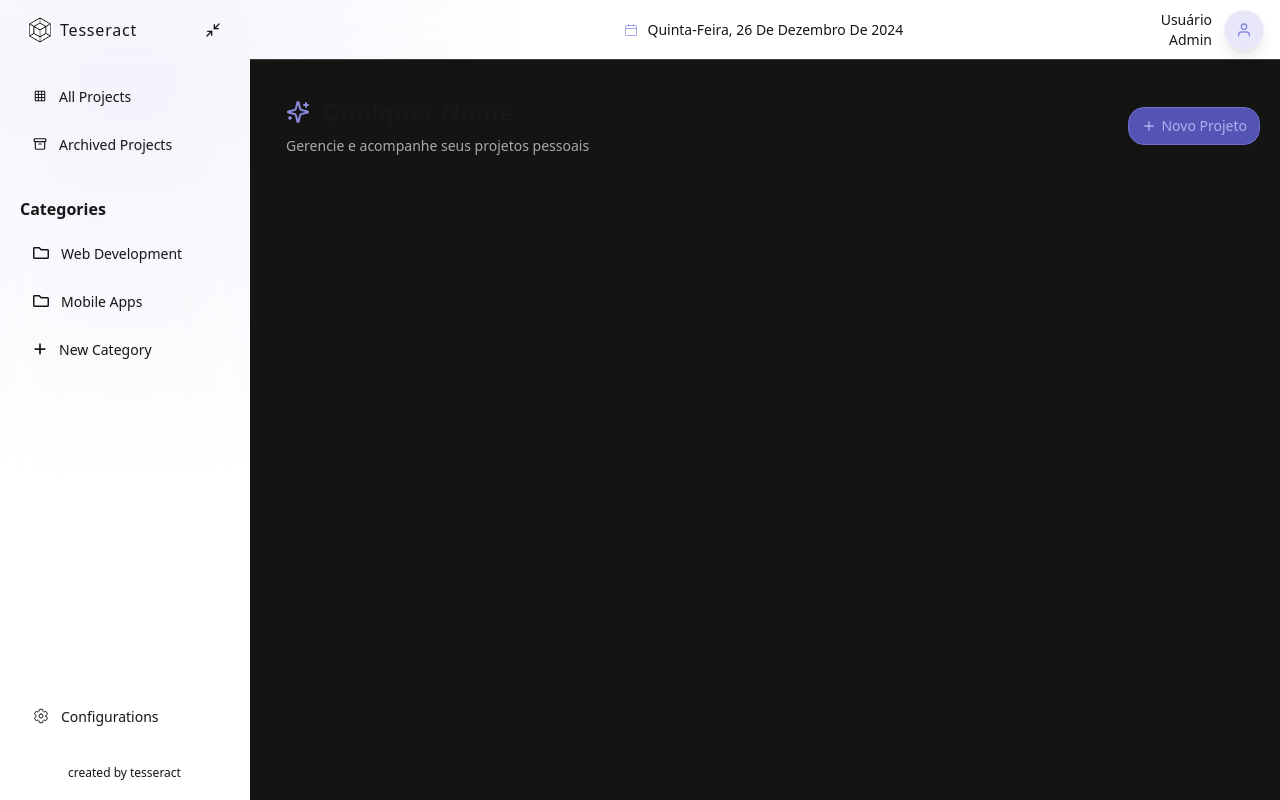
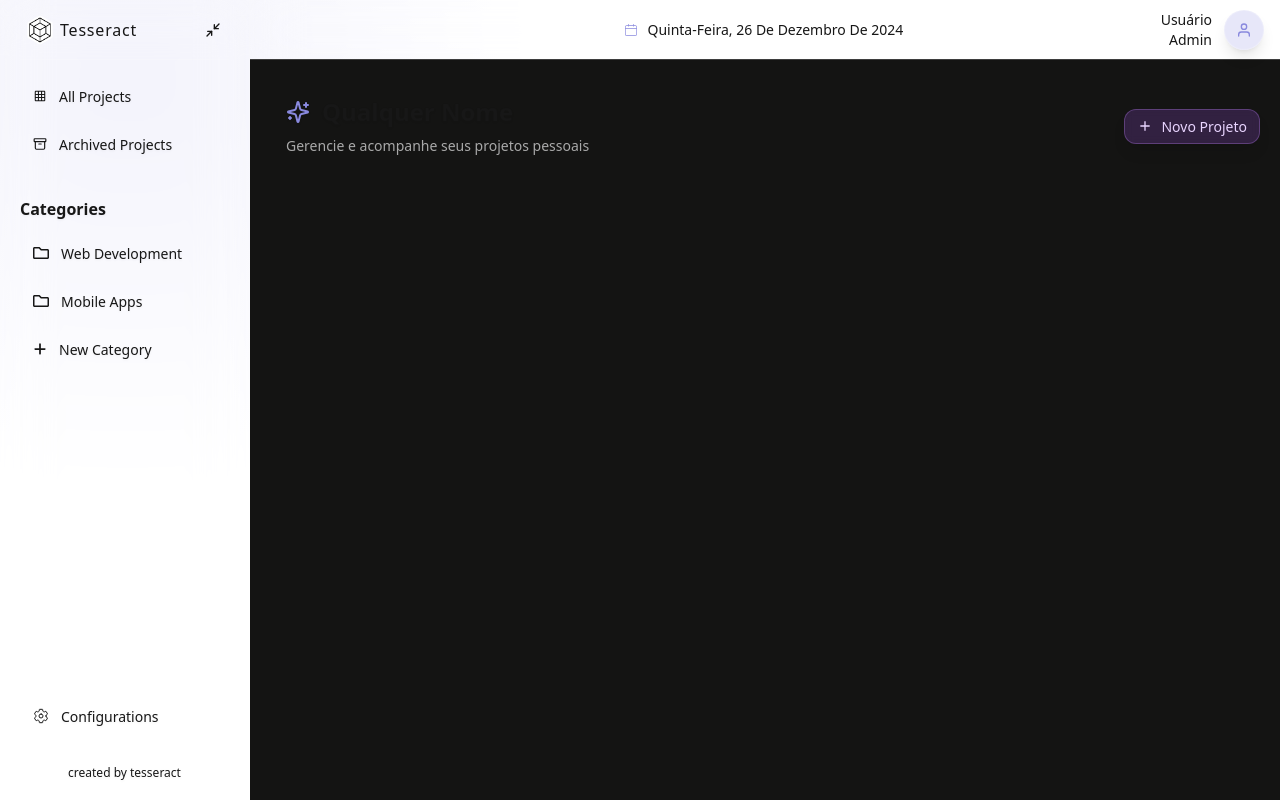
Before and after one commit to oPedroFranca/centralProjects, a Next.js app: page / in a window 1280 px wide. Built offline with nearby package versions, Linux system fonts and the light colour scheme.

Commit message:
On Going

```diff
--- a/src/app/page.tsx
+++ b/src/app/page.tsx
@@ -1,8 +1,7 @@
-import LayoutStructure from '@/shared/layout/LayoutStructure';
+import { HeaderPagesTitle } from '@/components/HeaderPagesTitle';
+import { BiPlus } from 'react-icons/bi';
+
 import * as S from './styles';
-import { HeaderPagesTitle } from '@/components/HeaderPagesTitle';
-import { Button } from '@/components';
-import { BiPlus } from 'react-icons/bi';
 
 export default function Home() {
   return (
@@ -11,25 +10,10 @@ export default function Home() {
         title="Qualquer Nome"
         description="Gerencie e acompanhe seus projetos pessoais"
         buttons={
-          <Button
-            className="
-              bg-secondary-purple-500
-              hover:bg-secondary-purple-600
-              text-secondary-purple-200
-              hover:text-white
-              border
-              border-secondary-purple-400
-              hover:border-secondary-purple-500
-              px-3
-              py-2
-              h-auto
-              rounded-lg
-              gap-1
-            "
-          >
-            <BiPlus className="h-4 w-4" />
+          <S.Button>
+            <BiPlus className="h-4 w-4 m-auto" />
             <span>Novo Projeto</span>
-          </Button>
+          </S.Button>
         }
       />
     </>
--- a/src/app/styles.ts
+++ b/src/app/styles.ts
@@ -1,14 +1,28 @@
-import tw from 'tailwind-styled-components';
+import tw from "tailwind-styled-components";
 
+export const Button = tw.button`
+  flex
+  gap-2
+  px-3
+  py-1.5
 
-export const MainArea = tw.div`
-  w-full
-  h-full
-  m-2
-  ml-0
+  m-auto
+
+  bg-purple-500/20
+  hover:bg-purple-500/30
+
+  text-purple-200
+  hover:text-purple-100
+
+  border-purple-400/30
+  hover:border-purple-400/50
+  rounded-md
+
+  shadow-lg
+  hover:shadow-xl
+  backdrop-blur-sm
   border
-  border-primary-gray-500
-  rounded-2xl
-  h-[calc(100%-18px)]
 
+  transition-all
+  duration-300
 `;
```
